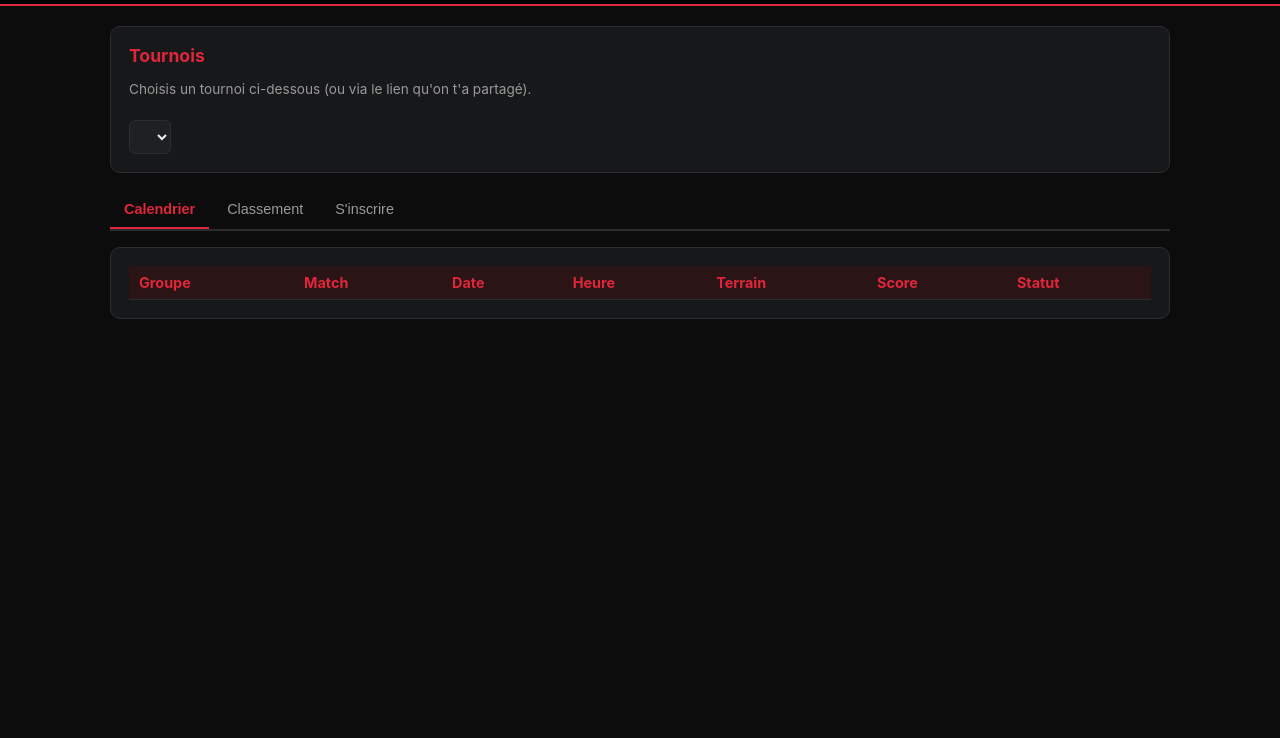
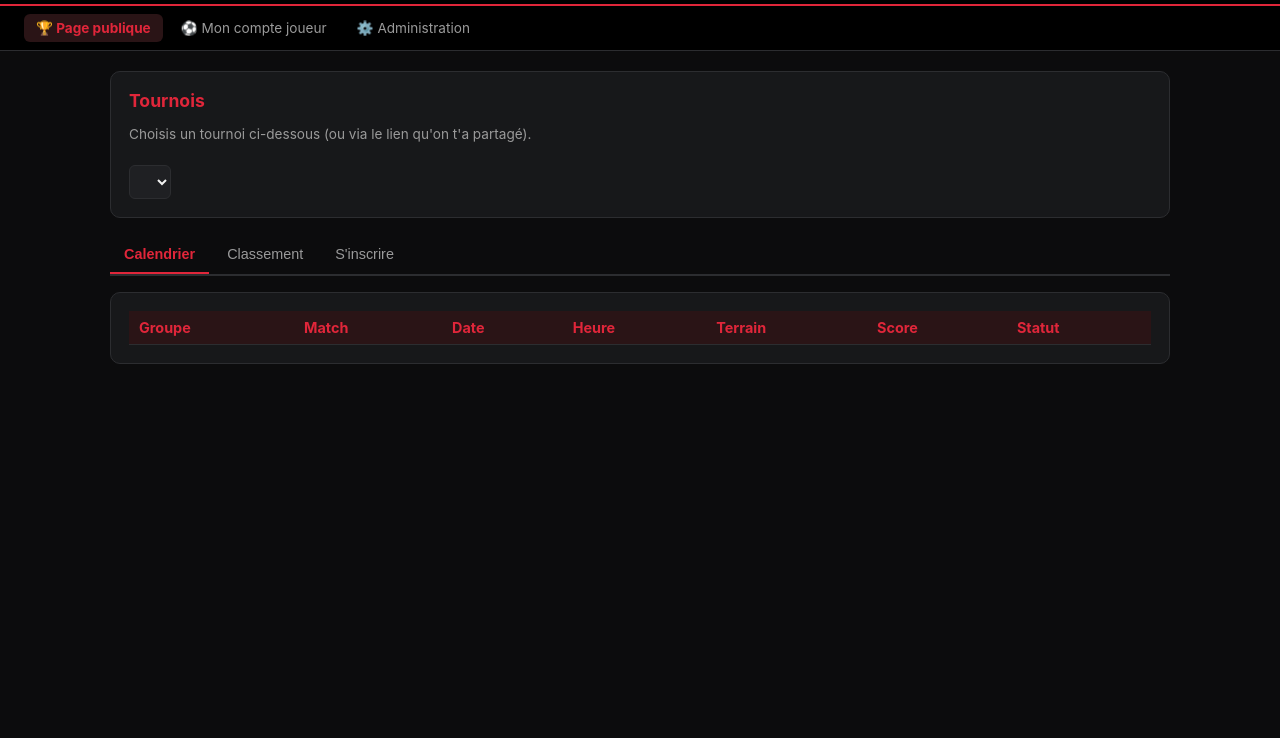
Before and after one commit to joasmk1-rgb/JMKprojectFoot, a plain HTML site: page index.html in a window 1280 px wide. Shown: the part 62-800 px from the top of the page. Drawn offline with Linux system fonts and the light colour scheme; no server answers.

Commit message:
Add files via upload

```diff
--- a/index.html
+++ b/index.html
@@ -17,6 +17,11 @@
     <button id="btn-captain-logout" class="secondaire" hidden>Déconnexion</button>
   </div>
 </header>
+<nav class="nav-pages">
+  <a href="index.html" class="nav-active">🏆 Page publique</a>
+  <a href="joueur.html">⚽ Mon compte joueur</a>
+  <a href="admin.html">⚙️ Administration</a>
+</nav>
 
 <main>
   <div class="card">
--- a/style.css
+++ b/style.css
@@ -375,6 +375,25 @@ button.mode-active {
   font-size: 0.85rem;
 }
 
+/* Barre de navigation entre les 3 pages du site (publique / joueur / admin) */
+.nav-pages {
+  display: flex;
+  gap: 6px;
+  flex-wrap: wrap;
+  background: #000;
+  padding: 8px 24px;
+  border-bottom: 1px solid var(--bordure);
+}
+.nav-pages a {
+  color: var(--gris);
+  text-decoration: none;
+  font-size: 0.85rem;
+  padding: 6px 12px;
+  border-radius: 6px;
+}
+.nav-pages a:hover { background: var(--rouge-clair); color: var(--texte); }
+.nav-pages a.nav-active { color: var(--rouge); font-weight: 700; background: var(--rouge-clair); }
+
 nav.tabs {
   display: flex;
   gap: 4px;
```
Also changed, not shown: admin.html (+7 -0 lines), admin.js (+25 -0 lines), joueur.html (+5 -0 lines).
